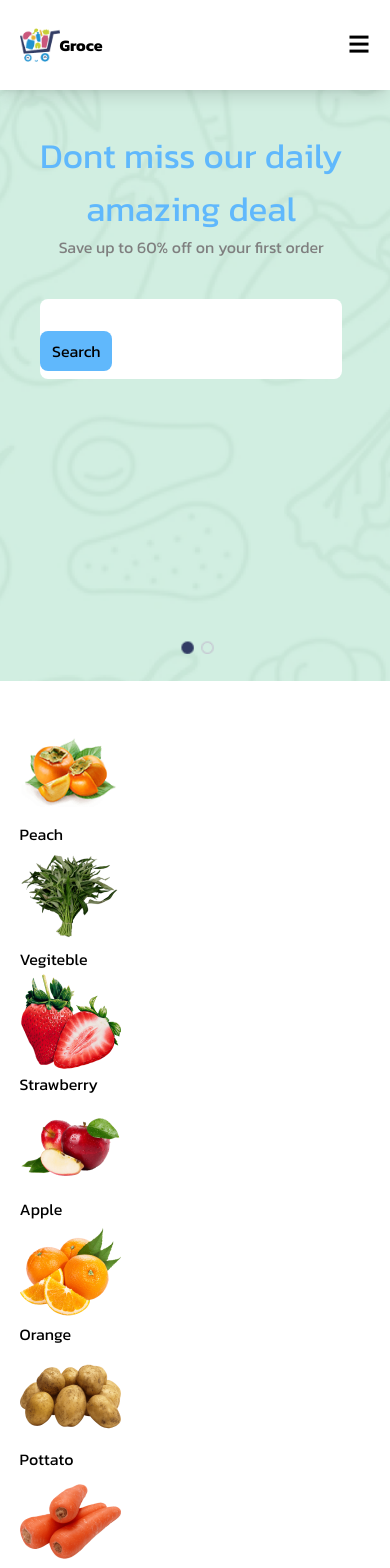
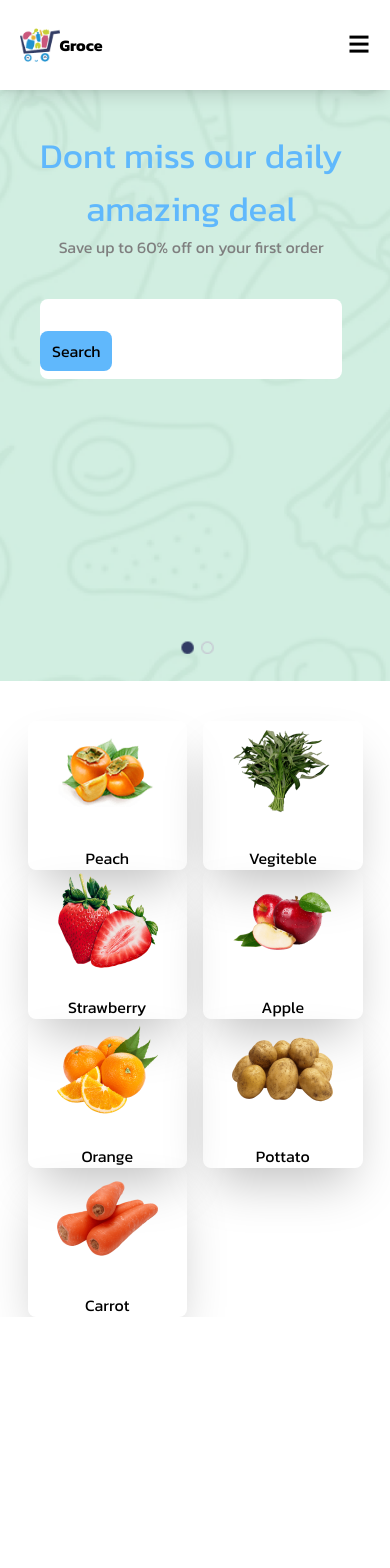
Before and after one commit to javidShabin/Fruit-grocery, a React (Vite) app: page / in a window 390 px wide. Shown: the top 1568 px of the page. After the commit the page ends 1317 px from the top, so only its background shows below. Built offline with nearby package versions, Linux system fonts and the light colour scheme.

Commit message:
Add grid and some style in th categories

```diff
--- a/src/components/Body.jsx
+++ b/src/components/Body.jsx
@@ -16,7 +16,7 @@ export default function Body() {
       <Header />
       <Hero />
       <div className="category w-full flex justify-center items-center mt-10">
-        <div className="container grid grid-cols-1 w-[90%]  md:grid-cols-7">
+        <div className="container grid grid-cols-2 w-[90%]  md:grid-cols-7">
         {catData}
         </div>
       </div>
--- a/src/components/Category.jsx
+++ b/src/components/Category.jsx
@@ -3,8 +3,8 @@ export default function Category({catItems}) {
 
   return (
     <>
-      <article className="border-">
-        <img src={catItems.imgSrc} alt="" />
+      <article className="flex flex-col justify-center items-center gap-6 shadow-2xl ml-2 mr-2 rounded-lg">
+        <img src={catItems.imgSrc}/>
         <h3>{catItems.name}</h3>
       </article>
     </>
```
